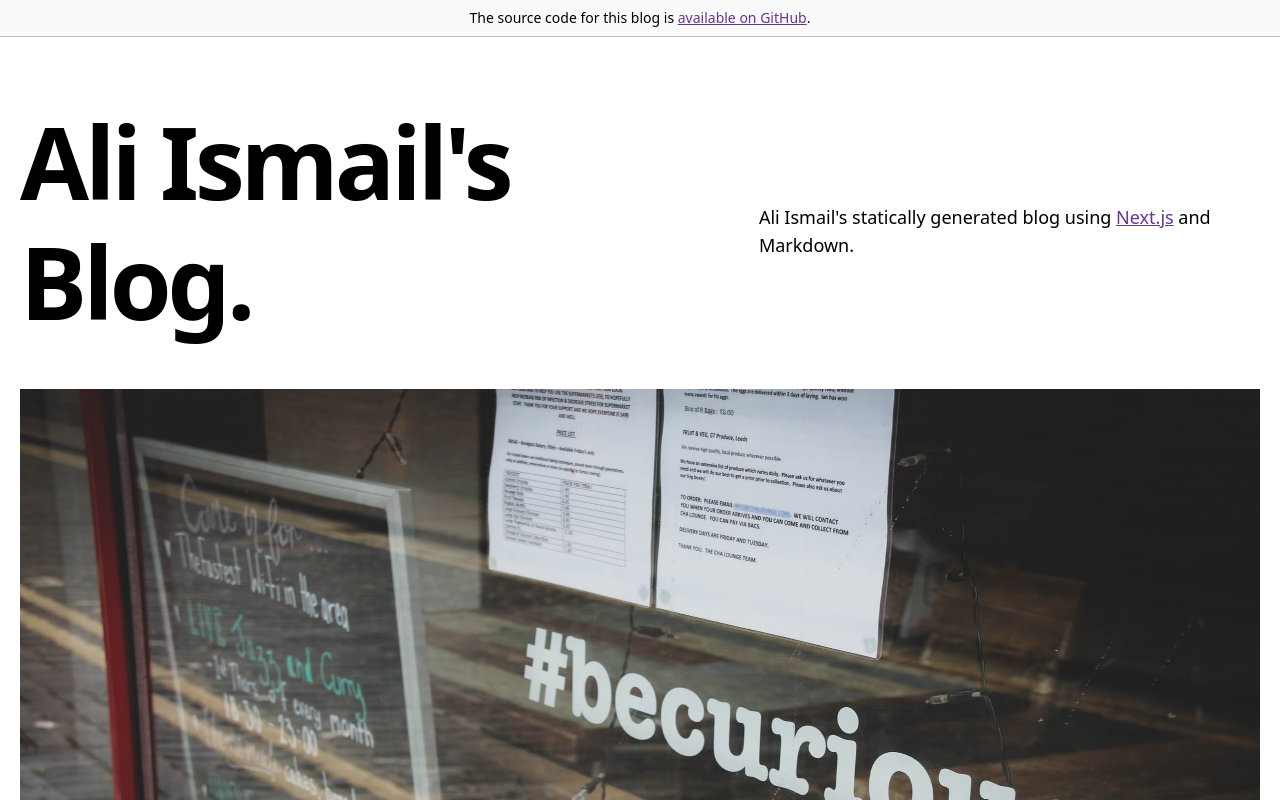
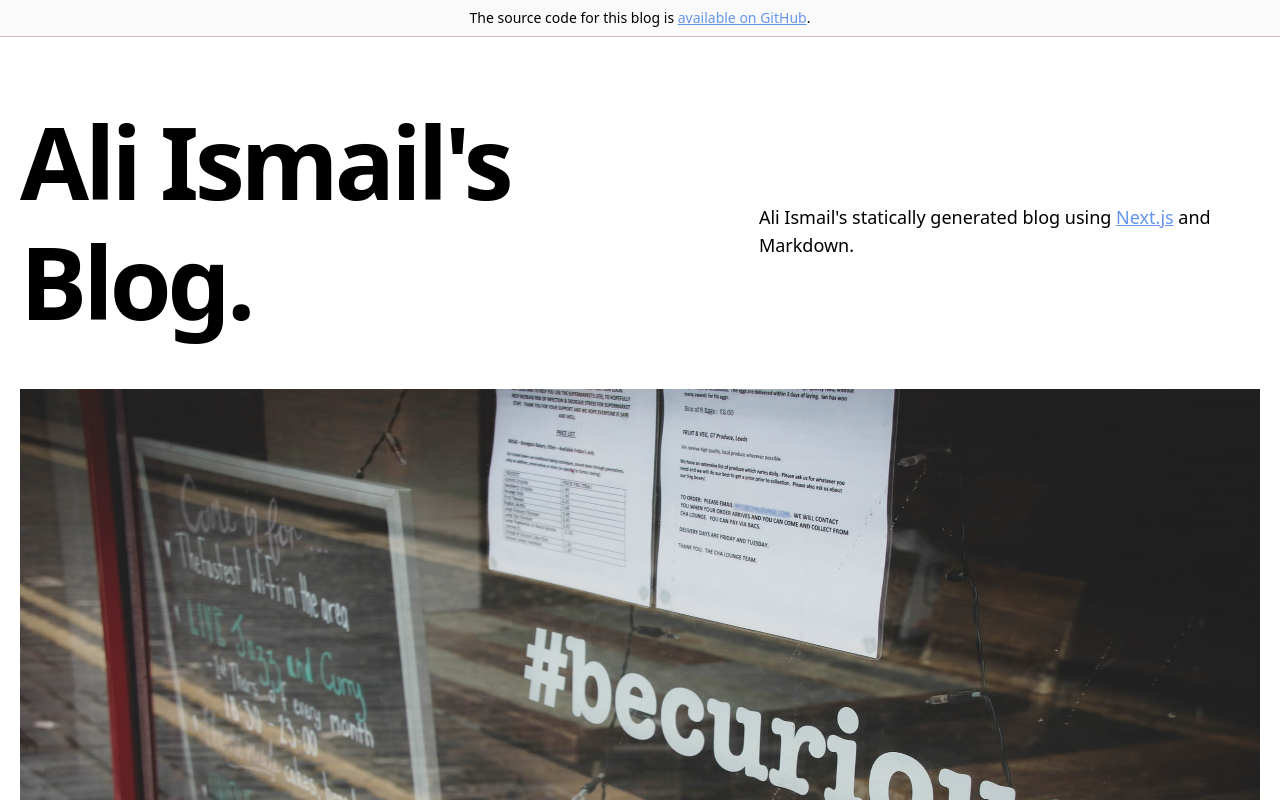
Before and after one commit to Ali-Ismail-1/nextjs-blog, a Next.js app: page / in a window 1280 px wide. Shown: the top 800 px of the page. Built offline with nearby package versions, Linux system fonts and the light colour scheme.

Commit message:
AliI-x: Updating CSS for a, a:hover, ul, and ol

```diff
--- a/styles/blog.css
+++ b/styles/blog.css
@@ -1,7 +1,15 @@
 a {
-    color: rebeccapurple;
+    color: cornflowerblue;
 }
 
-a :hover {
-    color: green;
+a:hover {
+    text-decoration: underline;
 }
+
+ul {
+list-style-type: square;
+}
+
+ol {
+list-style-type: lower-alpha;
+}
```
